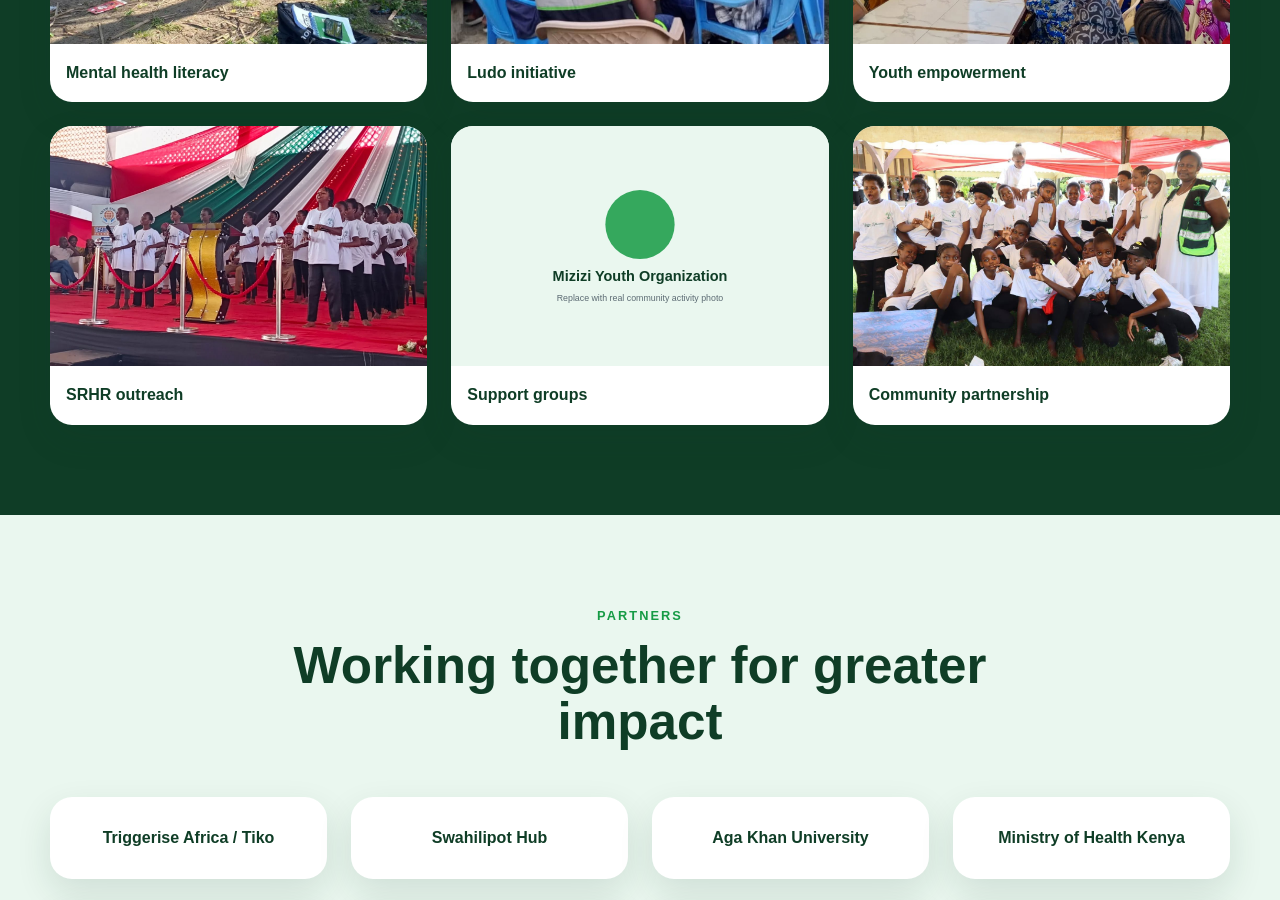
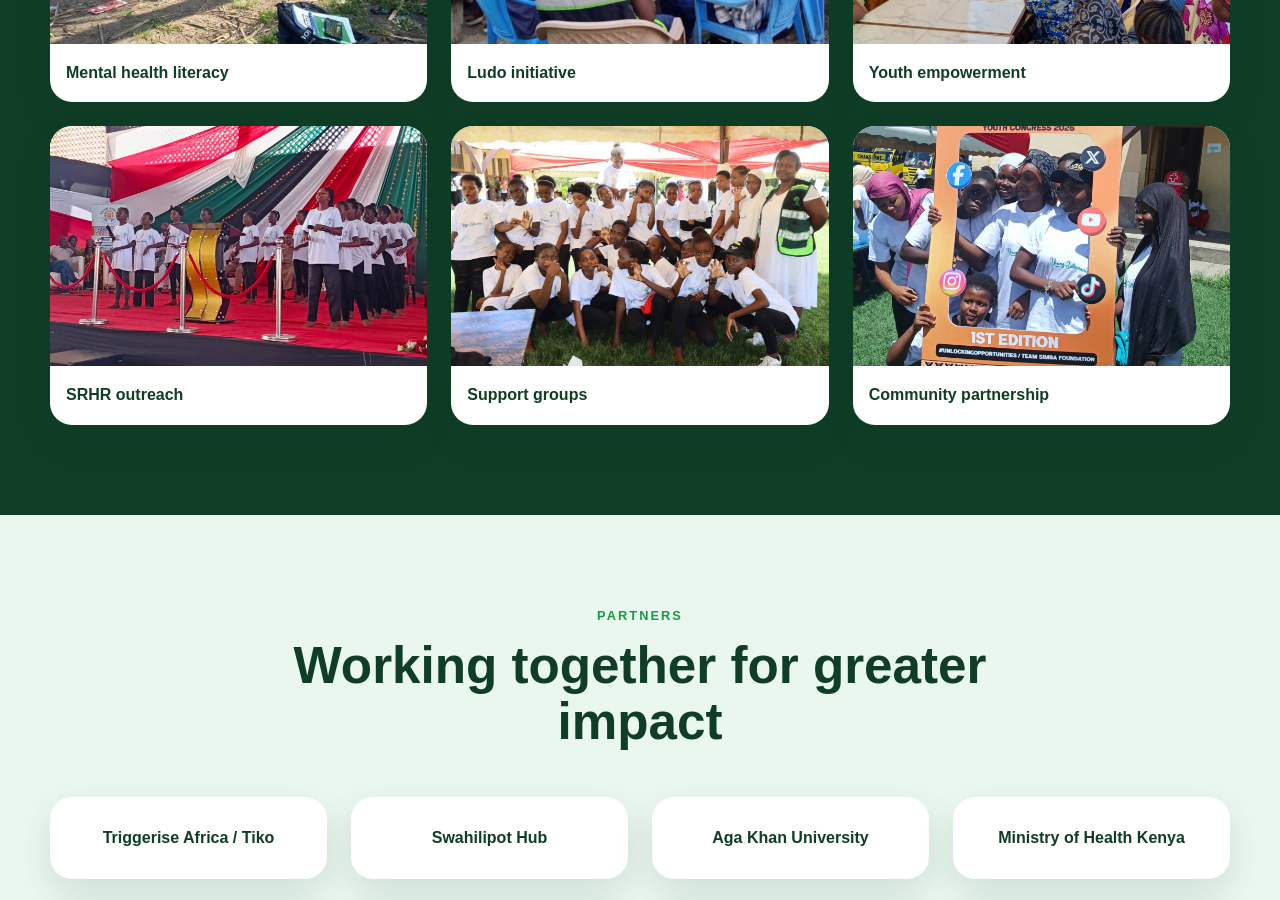
Before and after one commit to kamauzi/MIZIZII, a plain HTML site: page mizizi-youth-website/index.html in a window 1280 px wide. Shown: the part 3660-4560 px from the top of the page. Drawn offline with Linux system fonts and the light colour scheme.

Commit message:
Update index.html

```diff
--- a/mizizi-youth-website/index.html
+++ b/mizizi-youth-website/index.html
@@ -163,8 +163,8 @@
         <figure><img src="assets/images/gallery/gallery2.jpeg" alt="Ludo mental health activity placeholder" onerror="this.src='assets/images/placeholder.svg'"><figcaption>Ludo initiative</figcaption></figure>
         <figure><img src="assets/images/gallery/gallery3.jpeg" alt="Youth empowerment activity placeholder" onerror="this.src='assets/images/placeholder.svg'"><figcaption>Youth empowerment</figcaption></figure>
         <figure><img src="assets/images/gallery/gallery4.jpeg" alt="SRHR outreach activity placeholder" onerror="this.src='assets/images/placeholder.svg'"><figcaption>SRHR outreach</figcaption></figure>
-        <figure><img src="assets/images/gallery/gallery5.jpeg" alt="Group support session placeholder" onerror="this.src='assets/images/placeholder.svg'"><figcaption>Support groups</figcaption></figure>
-        <figure><img src="assets/images/gallery/gallery6.jpeg" alt="Community partner event placeholder" onerror="this.src='assets/images/placeholder.svg'"><figcaption>Community partnership</figcaption></figure>
+        <figure><img src="assets/images/gallery/gallery6.jpeg" alt="Group support session placeholder" onerror="this.src='assets/images/placeholder.svg'"><figcaption>Support groups</figcaption></figure>
+        <figure><img src="assets/images/gallery/gallery7.jpeg" alt="Community partner event placeholder" onerror="this.src='assets/images/placeholder.svg'"><figcaption>Community partnership</figcaption></figure>
       </div>
     </section>
 
```
